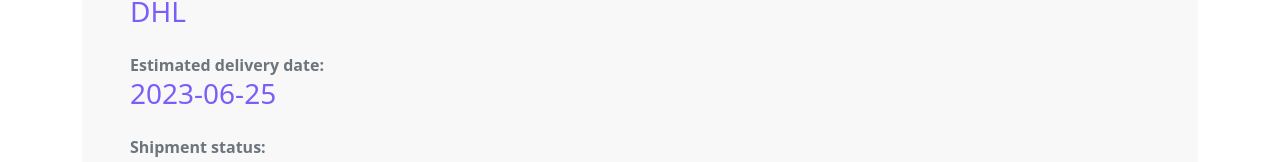
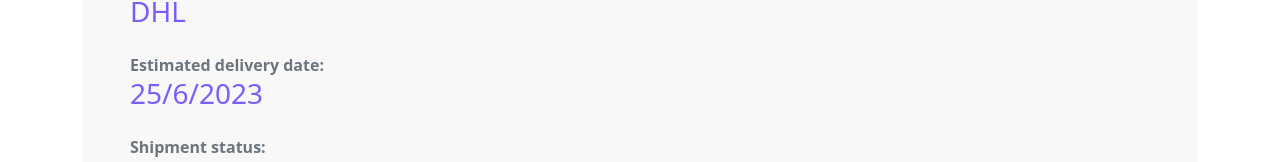
Before and after one commit to geoelectrof/tms-dashboard, a React (Vite) app: page /shipments/1 in a window 1280 px wide. Shown: the part 577-739 px from the top of the page. Built offline with nearby package versions, Linux system fonts and the light colour scheme.

Commit message:
Displaying date in single shipment page in .toLocaleDateString greek

```diff
--- a/src/components/SingleShipment.jsx
+++ b/src/components/SingleShipment.jsx
@@ -72,7 +72,10 @@
           </Row>
           <Row className="py-2">
             <span className="text-muted fw-bold">Estimated delivery date:</span>
-            <h3 className="text-primary"> {shipment.deliveryDate}</h3>
+            <h3 className="text-primary">
+              {" "}
+              {new Date(shipment.deliveryDate).toLocaleDateString("el-GR")}
+            </h3>
           </Row>
           <Row className="py-2">
             <span className="text-muted fw-bold">Shipment status:</span>
@@ -90,7 +93,6 @@
                 {shipment.status.toUpperCase()}
               </Badge>
             </h3>
-
           </Row>
         </Container>
         <Row>
```
